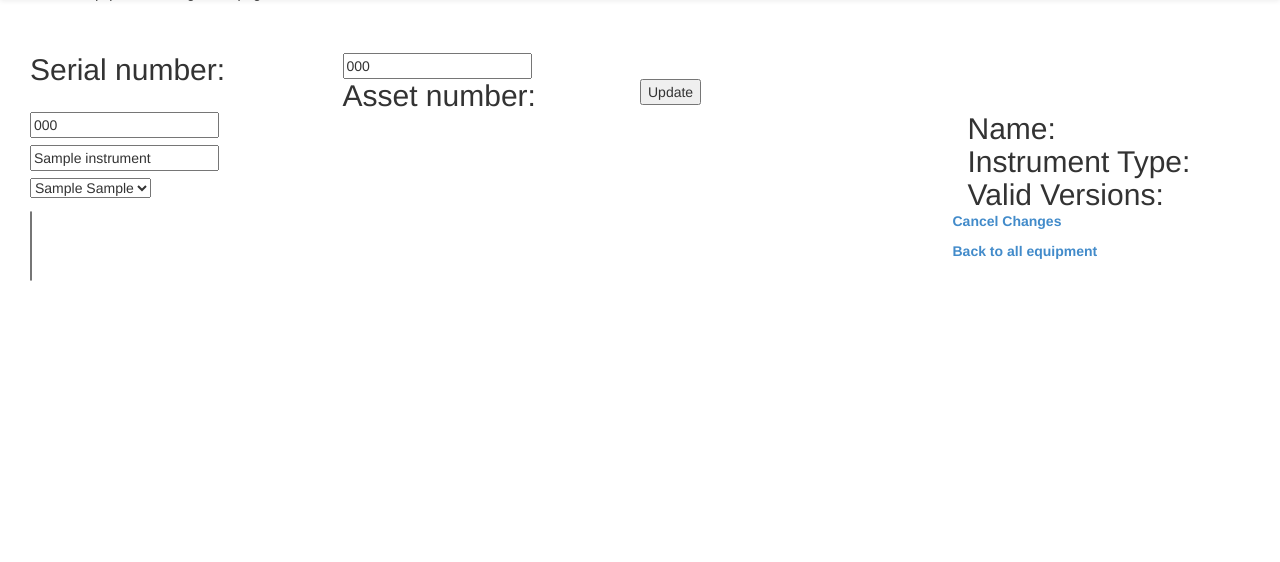
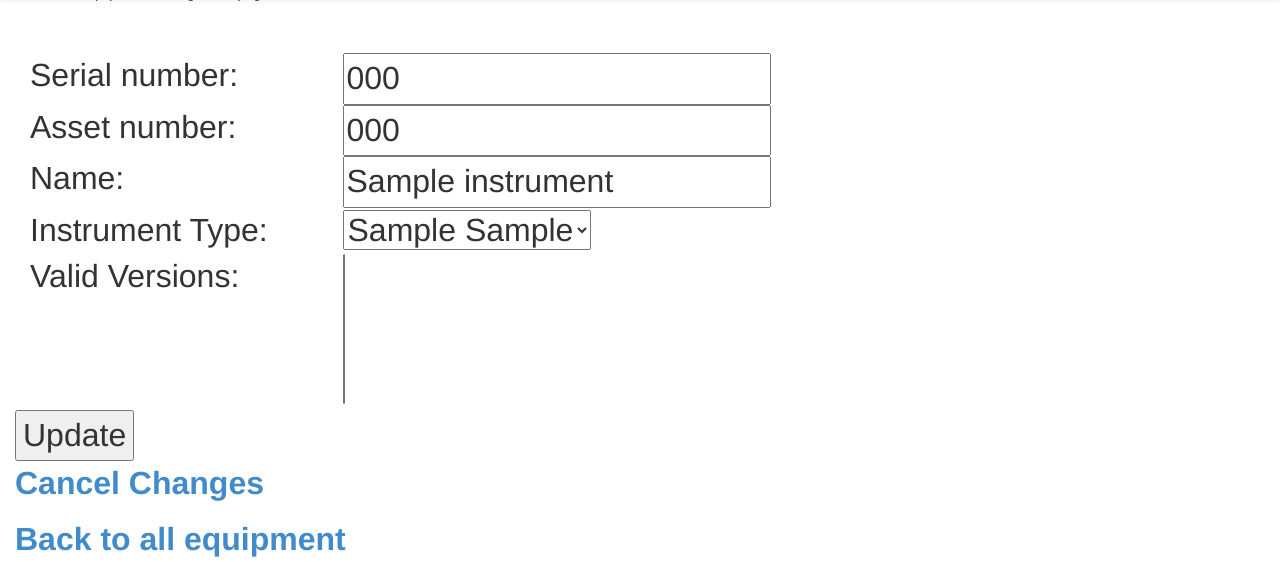
Before and after one commit to burningbaal/CS419django, a Django app: page /edit/equipment/instrument?instrument=1 in a window 1280 px wide. Shown: the part 127-689 px from the top of the page. Run offline with Django 3.2, Linux system fonts and the light colour scheme; tables that the repository leaves empty hold one stand-in row (values such as "Sample post"); data that the repository does not hold is empty.

Commit message:
h2 doesn't work, using font size

```diff
--- a/limbo/templates/limboHtml/InstrumentManagement.html
+++ b/limbo/templates/limboHtml/InstrumentManagement.html
@@ -7,7 +7,7 @@
 	<form method="post" action="../equipment/instrument">{% csrf_token %}
 		{% for field in form.visible_fields %}
 			<div class="row-fluid">
-				<h2 style="display:inline;"><div class="col-md-3"> {{ field.label }}: </div></h2>
+				<font size="6"><div class="col-md-3"> {{ field.label }}: </div></h2>
 				    <div class="col-md-9"> {{ field }}        </div>
 			</div>
 		{% endfor %}
```
